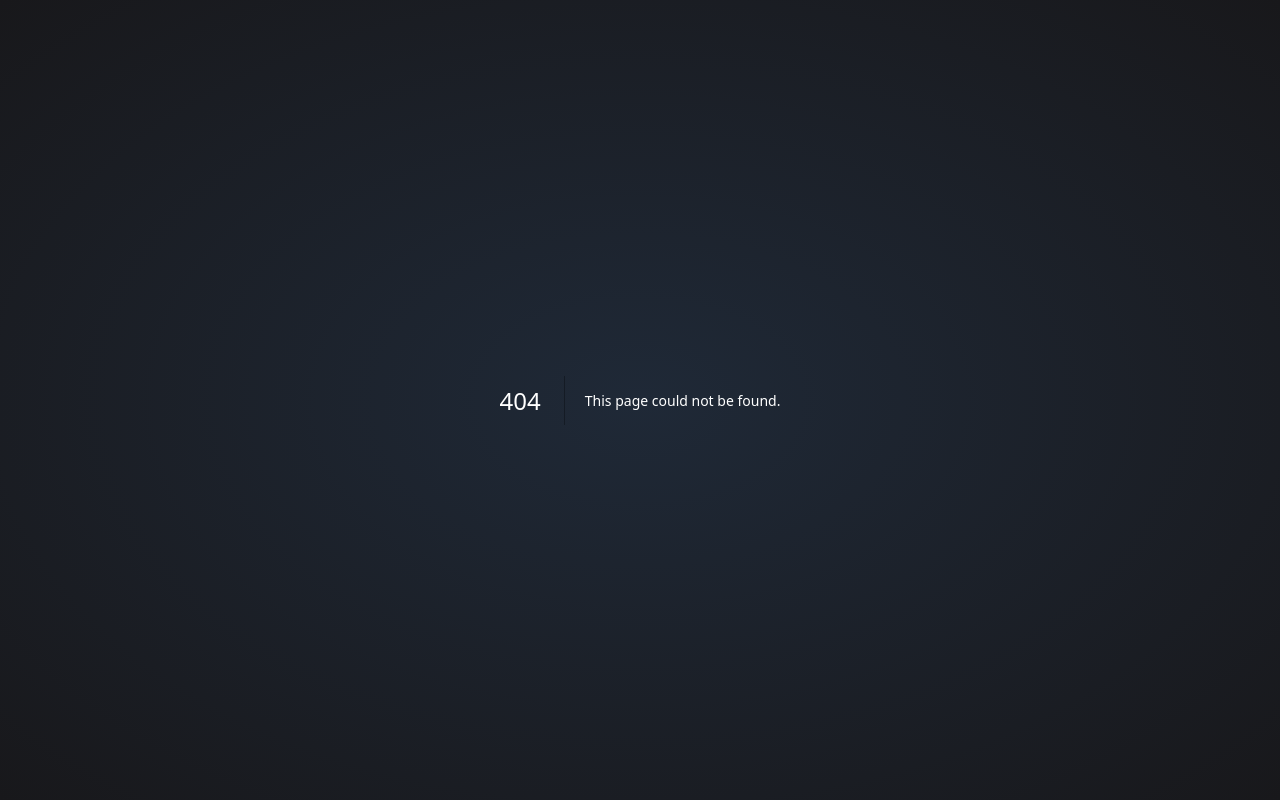
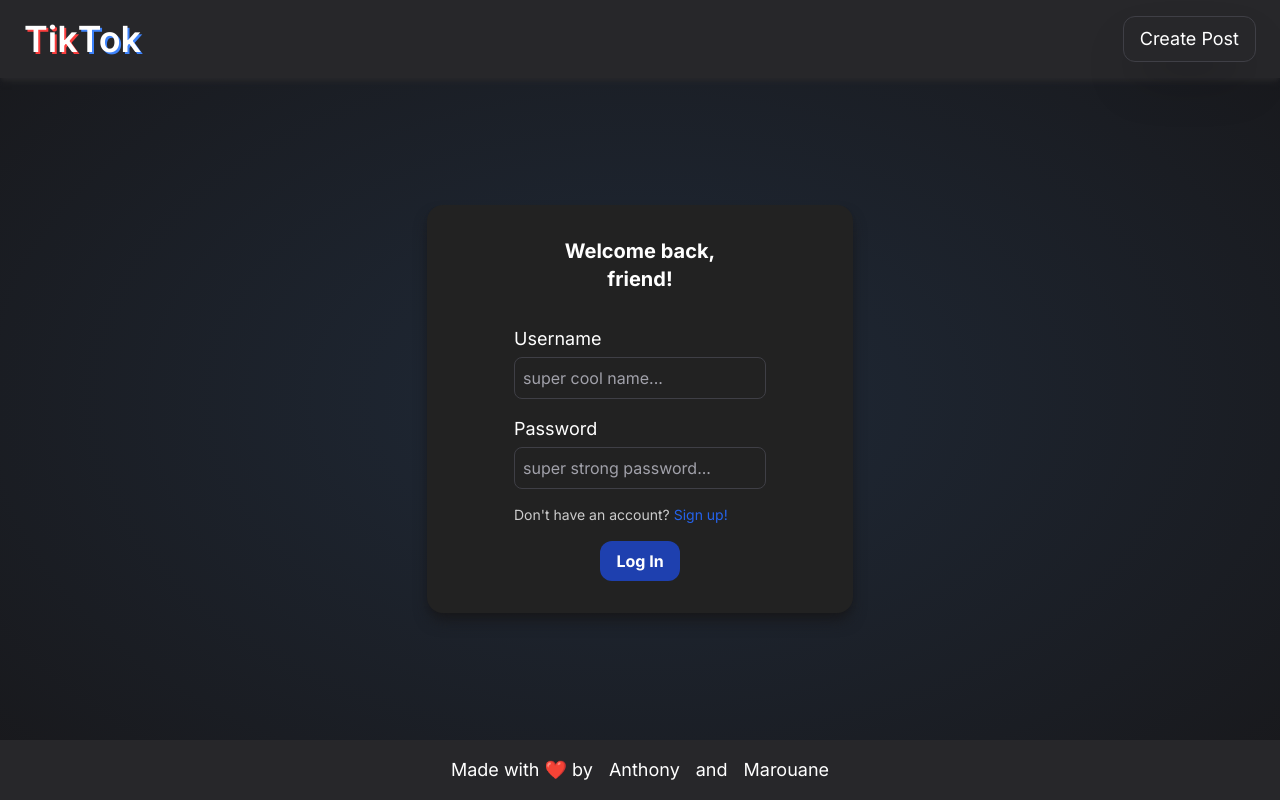
Before and after one commit to lausan3/TikTok-Hack-athon, a Next.js app in the folder client/: page /auth/login in a window 1280 px wide. Before the commit this address had no page. Built offline with nearby package versions, Linux system fonts and the light colour scheme.

Commit message:
💄 add: login and signup buttons and routes

```diff
--- /dev/null
+++ b/client/src/app/auth/login/page.tsx
@@ -0,0 +1,17 @@
+import LogInForm from "@/ui/auth/log-in-form";
+import Footer from "@/ui/footer";
+import Navbar from "@/ui/navbar";
+
+export default function LoginPage() {
+  return (
+    <>
+      <Navbar />
+
+      <div className="flex flex-col h-full items-center justify-center flex-grow">
+        <LogInForm />
+      </div>
+
+      <Footer />
+    </>
+  )
+}
--- /dev/null
+++ b/client/src/app/auth/sign-up/page.tsx
@@ -0,0 +1,17 @@
+import SignUpForm from "@/ui/auth/sign-up-form";
+import Footer from "@/ui/footer";
+import Navbar from "@/ui/navbar";
+
+export default function LoginPage() {
+  return (
+    <>
+      <Navbar />
+
+      <div className="flex flex-col h-full items-center justify-center flex-grow">
+        <SignUpForm />
+      </div>
+
+      <Footer />
+    </>
+  )
+}
--- a/client/src/app/globals.css
+++ b/client/src/app/globals.css
@@ -10,7 +10,7 @@
   }
 
   .nav-link {
-    @apply text-lg transition-colors duration-500 px-4 py-2 rounded-lg border border-zinc-700 shadow-lg
+    @apply text-lg transition-colors duration-500 px-4 py-2 rounded-xl border border-zinc-700 shadow-2xl
     hover:bg-bg-on-hover;
   }
 
@@ -25,6 +25,23 @@
   .notification {
     @apply px-1;
   }
+
+  .normal-link {
+    @apply text-lg text-blue-600 transition-colors duration-300
+    hover:text-blue-500;
+  }
+
+  .form-container {
+    @apply flex flex-col space-y-4 bg-bg-primary py-8 px-2 rounded-2xl items-center shadow-lg shadow-zinc-900;
+  }
+
+  .content-container {
+    @apply flex flex-row w-full flex-grow;
+  }
+
+  .inner-content-container {
+    @apply flex w-full items-center justify-center mr-40;
+  }
 }
 
 @layer utilities {
@@ -35,7 +52,7 @@
 
 @layer base {
   button {
-    @apply p-2 bg-bg-primary rounded-lg transition-colors duration-300
+    @apply p-2 bg-bg-primary rounded-xl transition-colors duration-300
     hover:bg-bg-on-hover;
   }
 
--- /dev/null
+++ b/client/src/lib/auth.ts
@@ -0,0 +1,41 @@
+export const signUpUser = async (username: string, password: string) => {
+  try {
+    const URL = process.env.NEXT_PUBLIC_SERVER_URL;
+
+    const response = await fetch(`${URL}/api/auth/signup`, {
+      method: "POST",
+      headers: {
+        "Content-Type": "application/json",
+      },
+      body: JSON.stringify({ username, password }),
+    });
+
+    if (response.ok) {
+      const data = await response.json();
+      return data;
+    }
+  } catch (error) {
+    console.error(error);
+  }
+}
+
+export const loginUser = async (username: string, password: string) => {
+  try {
+    const URL = process.env.NEXT_PUBLIC_SERVER_URL;
+
+    const response = await fetch(`${URL}/api/auth/login`, {
+      method: "POST",
+      headers: {
+        "Content-Type": "application/json",
+      },
+      body: JSON.stringify({ username, password }),
+    });
+
+    if (response.ok) {
+      const data = await response.json();
+      return data;
+    }
+  } catch (error) {
+    console.error(error);
+  }
+}
--- /dev/null
+++ b/client/src/ui/auth/log-in-form.tsx
@@ -0,0 +1,87 @@
+"use client"
+
+import { loginUser } from '@/lib/auth';
+import Link from 'next/link';
+import { redirect } from 'next/navigation';
+import { FormEvent, useState } from 'react'
+
+export default function LogInForm() {
+  const [formData, setFormData] = useState<{ username: string, password: string}>({ username: '', password: '' });
+
+  const handleSubmit = async (e: FormEvent<HTMLFormElement>) => {
+    e.preventDefault();
+    if (formData.username === "" || formData.password === "") {
+      alert('There are missing entries, please fill them out.');
+      return;
+    }
+    try {
+
+      const response = await loginUser(formData.username, formData.password);
+
+      if (response.ok) {
+        const data = await response.json()
+        console.log(data)
+        redirect('/');
+      }
+    } catch (error) {
+      console.error(error)
+    }
+  }
+
+  return (
+    <>
+      <form
+        className='form-container w-1/2 lg:w-1/3'
+        onSubmit={(e) => handleSubmit(e)}
+      >
+        <h1 className="w-1/2 text-xl font-bold text-center mb-4">Welcome back, friend!</h1>
+
+        <div className="flex flex-col space-y-4">
+
+          <div
+            className="flex flex-col space-y-1"
+          >
+
+            <label
+              htmlFor="username"
+              >
+              Username
+            </label>
+            <input
+              name="username"
+              type="text"
+              placeholder="super cool name..."
+              value={formData.username}
+              onChange={(e) => setFormData({ ...formData, username: e.target.value })}
+            />
+
+          </div>
+
+          <div className="flex flex-col space-y-1">
+            <label
+              htmlFor="password"
+              >
+              Password
+            </label>
+            <input
+              name="password"
+              type="password"
+              placeholder="super strong password..."
+              value={formData.password}
+              onChange={(e) => setFormData({ ...formData, password: e.target.value })}
+            />
+          </div>
+
+          <p className="text-sm text-label">
+            Don't have an account?
+            <Link className="normal-link text-sm" href="/auth/sign-up"> Sign up!</Link>
+          </p>
+        </div>
+        <button
+          className="bg-blue-800 hover:bg-blue-700 text-white font-bold py-2 px-4"
+          type="submit"
+        >Log In</button>
+      </form>
+    </>
+  )
+}
--- /dev/null
+++ b/client/src/ui/auth/sign-up-form.tsx
@@ -0,0 +1,87 @@
+"use client"
+
+import { loginUser } from '@/lib/auth';
+import Link from 'next/link';
+import { redirect } from 'next/navigation';
+import { FormEvent, useState } from 'react'
+
+export default function LogInForm() {
+  const [formData, setFormData] = useState<{ username: string, password: string}>({ username: '', password: '' });
+
+  const handleSubmit = async (e: FormEvent<HTMLFormElement>) => {
+    e.preventDefault();
+    if (formData.username === "" || formData.password === "") {
+      alert('There are missing entries, please fill them out.');
+      return;
+    }
+    try {
+
+      const response = await loginUser(formData.username, formData.password);
+
+      if (response.ok) {
+        const data = await response.json()
+        console.log(data)
+        redirect('/');
+      }
+    } catch (error) {
+      console.error(error)
+    }
+  }
+
+  return (
+    <>
+      <form
+        className='form-container w-1/2 lg:w-1/3'
+        onSubmit={(e) => handleSubmit(e)}
+      >
+        <h1 className="w-1/2 text-xl font-bold text-center mb-4">Join us... Or else....</h1>
+
+        <div className="flex flex-col space-y-4">
+
+          <div
+            className="flex flex-col space-y-1"
+          >
+
+            <label
+              htmlFor="username"
+              >
+              Username
+            </label>
+            <input
+              name="username"
+              type="text"
+              placeholder="super cool name..."
+              value={formData.username}
+              onChange={(e) => setFormData({ ...formData, username: e.target.value })}
+            />
+
+          </div>
+
+          <div className="flex flex-col space-y-1">
+            <label
+              htmlFor="password"
+              >
+              Password
+            </label>
+            <input
+              name="password"
+              type="password"
+              placeholder="super strong password..."
+              value={formData.password}
+              onChange={(e) => setFormData({ ...formData, password: e.target.value })}
+            />
+          </div>
+
+          <p className="text-sm text-label">
+            Already have an account?
+            <Link className="normal-link text-sm" href="/auth/login"> Log In!</Link>
+          </p>
+        </div>
+        <button
+          className="bg-blue-800 hover:bg-blue-700 text-white font-bold py-2 px-4"
+          type="submit"
+        >Sign Up</button>
+      </form>
+    </>
+  )
+}
```
